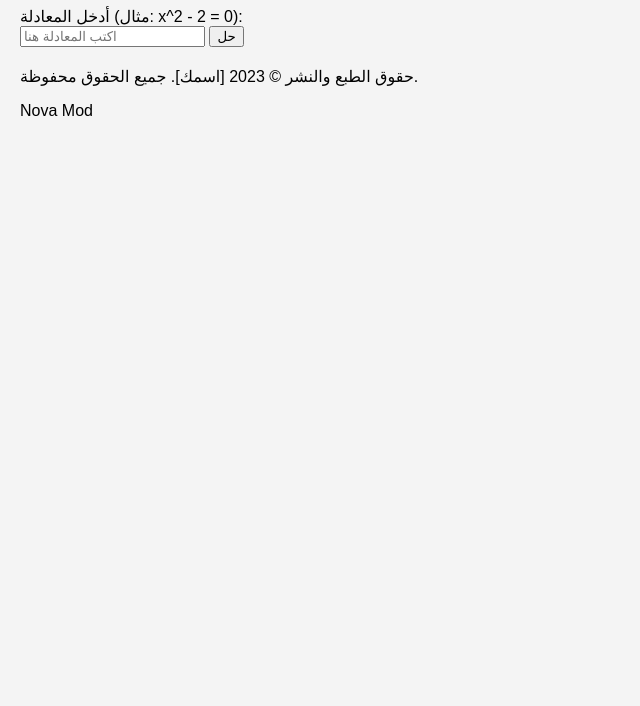
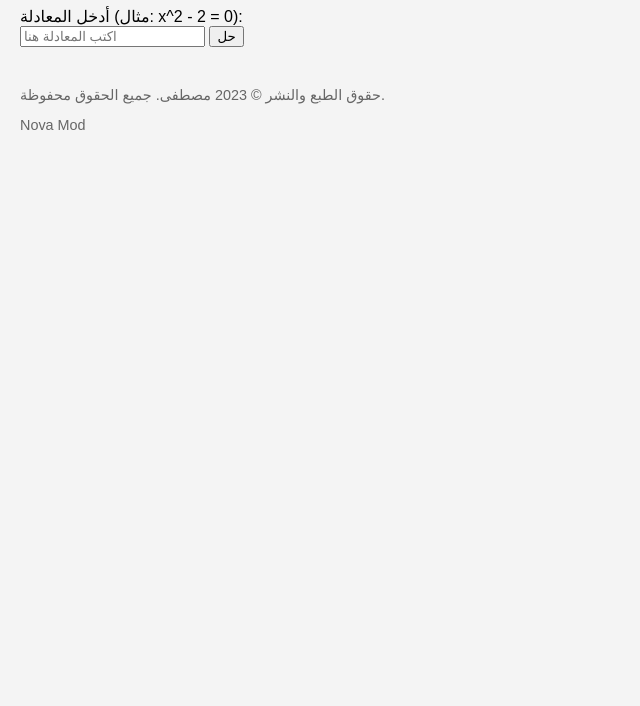
Before and after one commit to xg7i/-2, a plain HTML site: page index.html in a window 1280 px wide. Shown: the part 94-800 px from the top of the page, without its empty margins (0-640 px from the left). Drawn offline with Linux system fonts and the light colour scheme.

Commit message:
Update index.html

```diff
--- a/index.html
+++ b/index.html
@@ -21,6 +21,11 @@
             margin-top: 20px;
             font-weight: bold;
         }
+        footer {
+            margin-top: 40px;
+            font-size: 0.9em;
+            color: #666;
+        }
     </style>
 </head>
 <body>
@@ -32,7 +37,7 @@
     </div>
     <div id="result"></div>
     <footer>
-        <p>حقوق الطبع والنشر &copy; 2023 [اسمك]. جميع الحقوق محفوظة.</p>
+        <p>حقوق الطبع والنشر &copy; 2023 مصطفى. جميع الحقوق محفوظة.</p>
         <p>Nova Mod</p>
     </footer>
 
```
